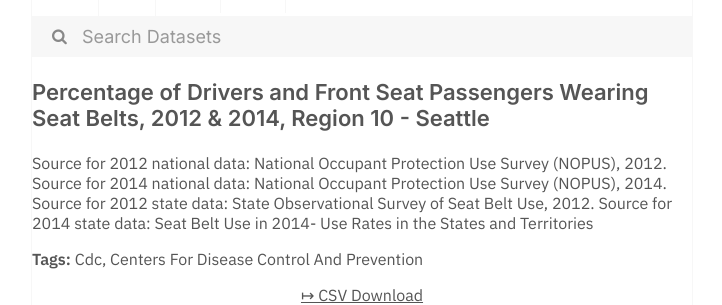
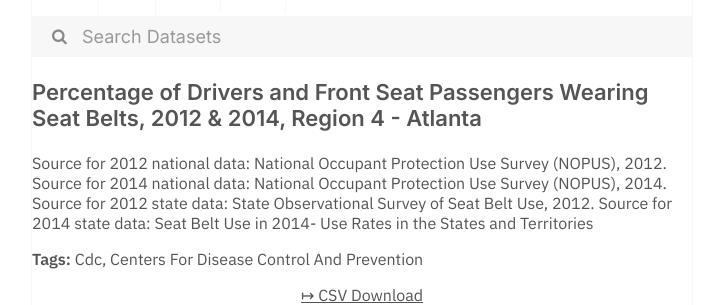
Before and after one commit to dayda-entities/centers-for-disease-control-and-prevention, a Jekyll site: the page built from _posts/2020-11-12-percentage-of-drivers-and-fron.md, in a window 1280 px wide. Shown: the part 269-574 px from the top of the page, without its empty margins (278-1000 px from the left). Built offline with Jekyll 4.4.1, drawn with Linux system fonts in a browser that asks for light colours.

```diff
--- a/_posts/2020-11-12-percentage-of-drivers-and-fron.md
+++ b/_posts/2020-11-12-percentage-of-drivers-and-fron.md
@@ -1,17 +1,17 @@
 ---
 title: >-
   Percentage of Drivers and Front Seat Passengers Wearing Seat Belts, 2012 &
-  2014, Region 10 - Seattle
-created: '2020-11-12T12:15:25.959393'
-modified: '2021-03-27T06:06:49.367611'
+  2014, Region 4 - Atlanta
+created: '2020-11-12T12:16:45.450365'
+modified: '2021-03-29T21:26:10.000371'
 state: active
 type: dataset
 tags:
   - Cdc
   - Centers For Disease Control And Prevention
 groups: []
-csv_url: 'https://data.cdc.gov/api/views/msjj-a7q2/rows.csv?accessType=DOWNLOAD'
-json_url: 'https://data.cdc.gov/api/views/msjj-a7q2/rows.json?accessType=DOWNLOAD'
+csv_url: 'https://data.cdc.gov/api/views/vqff-ff7g/rows.csv?accessType=DOWNLOAD'
+json_url: 'https://data.cdc.gov/api/views/vqff-ff7g/rows.json?accessType=DOWNLOAD'
 layout: post
 
 ---
```
